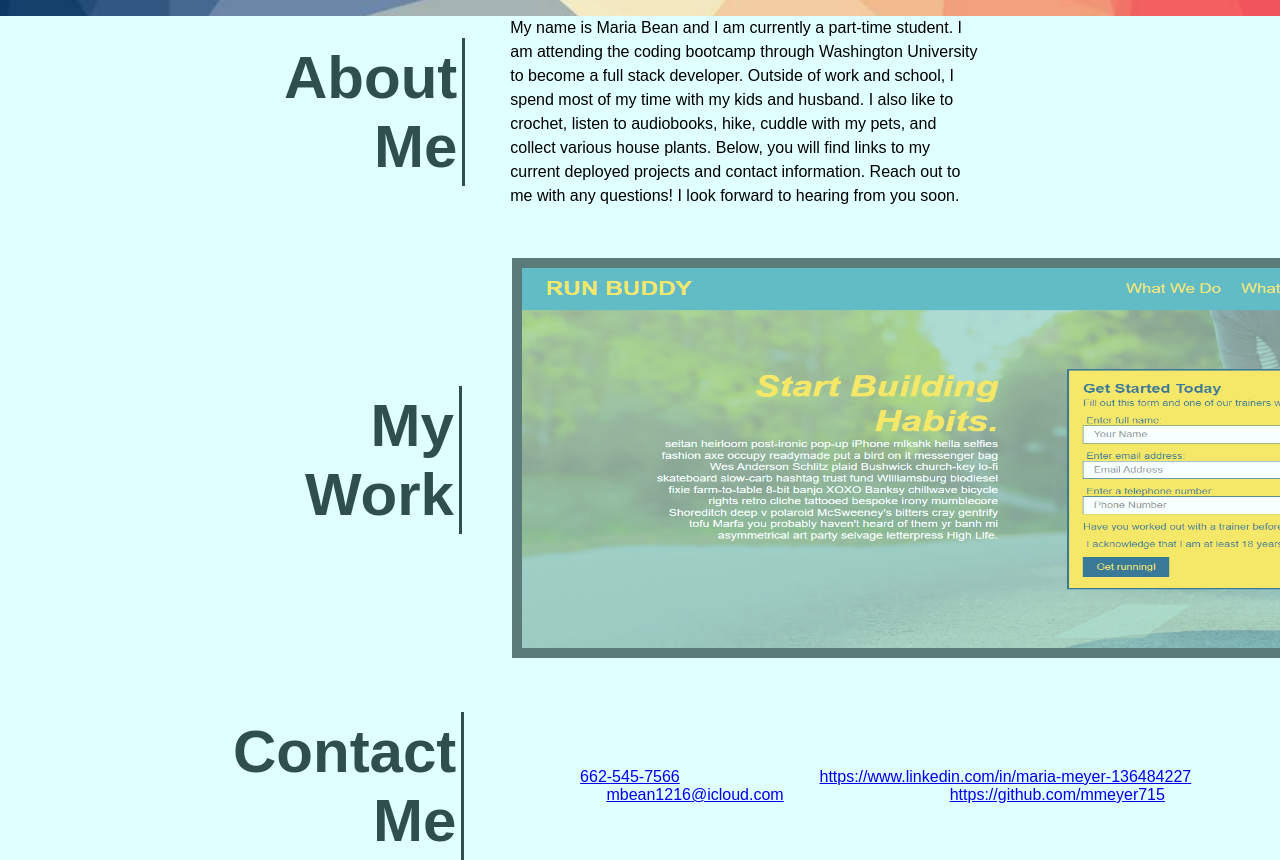
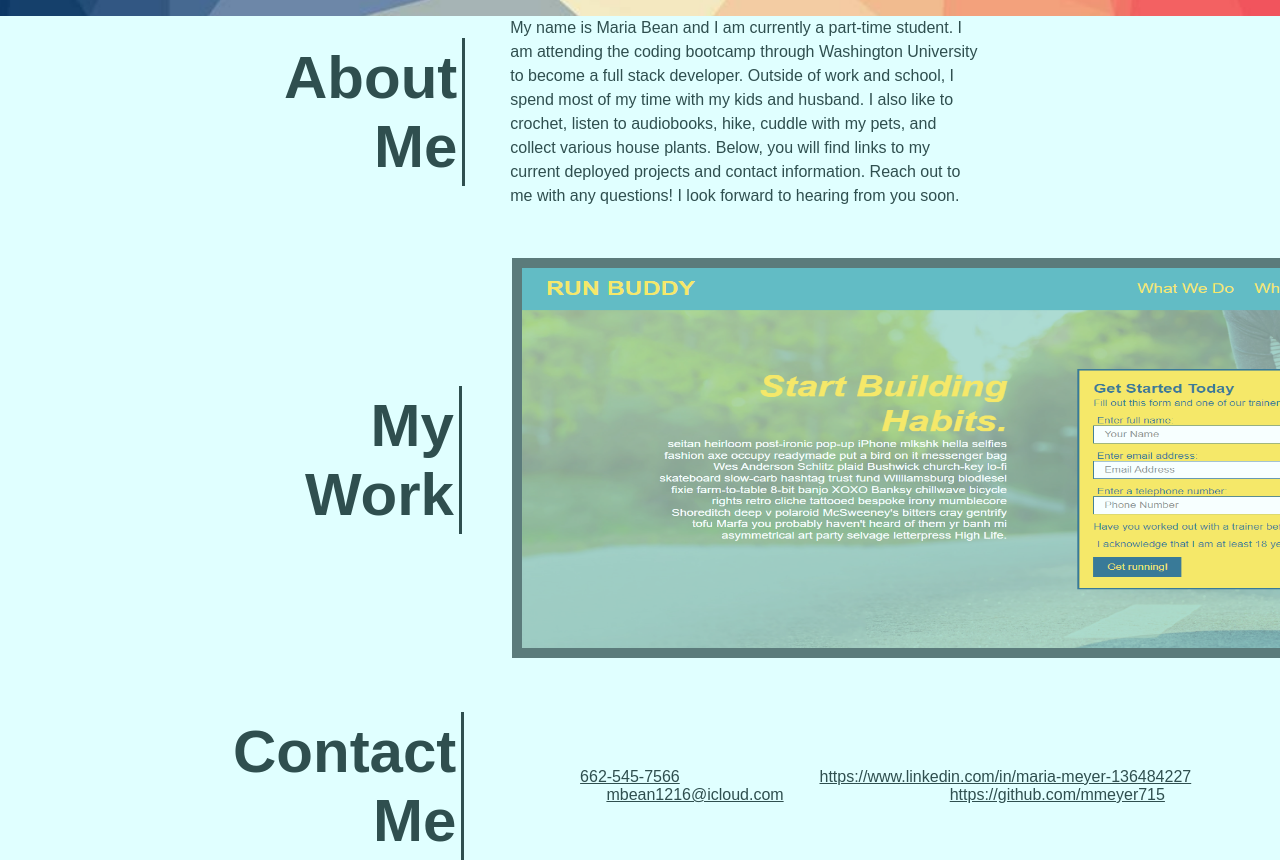
Before and after one commit to mmeyer715/Challenge-Portfolio, a plain HTML site: page index.html in a window 1280 px wide. Shown: the part 632-1492 px from the top of the page. Drawn offline with Linux system fonts and the light colour scheme.

Commit message:
final edits

```diff
--- a/assets/css/style.css
+++ b/assets/css/style.css
@@ -100,6 +100,7 @@ header nav ul li a {
     margin-left: 35px;
     margin-right: 300px;
     line-height: 1.5;
+    color: #2f4f4f;
 }
 /* about me style end */
 
@@ -125,7 +126,7 @@ header nav ul li a {
 }
 
 .flex-work img {
-    width: 1090px;
+    width: 1110px;
     height: 400px;
     opacity: 75%;
     border: #2f4f4f solid 10px;
@@ -162,4 +163,10 @@ header nav ul li a {
     margin-left: 35px;
     margin-right: 8px;
 }
+
+.contact-info li a {
+    color: #2f4f4f;
+    text-decoration: underline;
+    font-style: bold;
+}
 /* styling contact section end */
```
